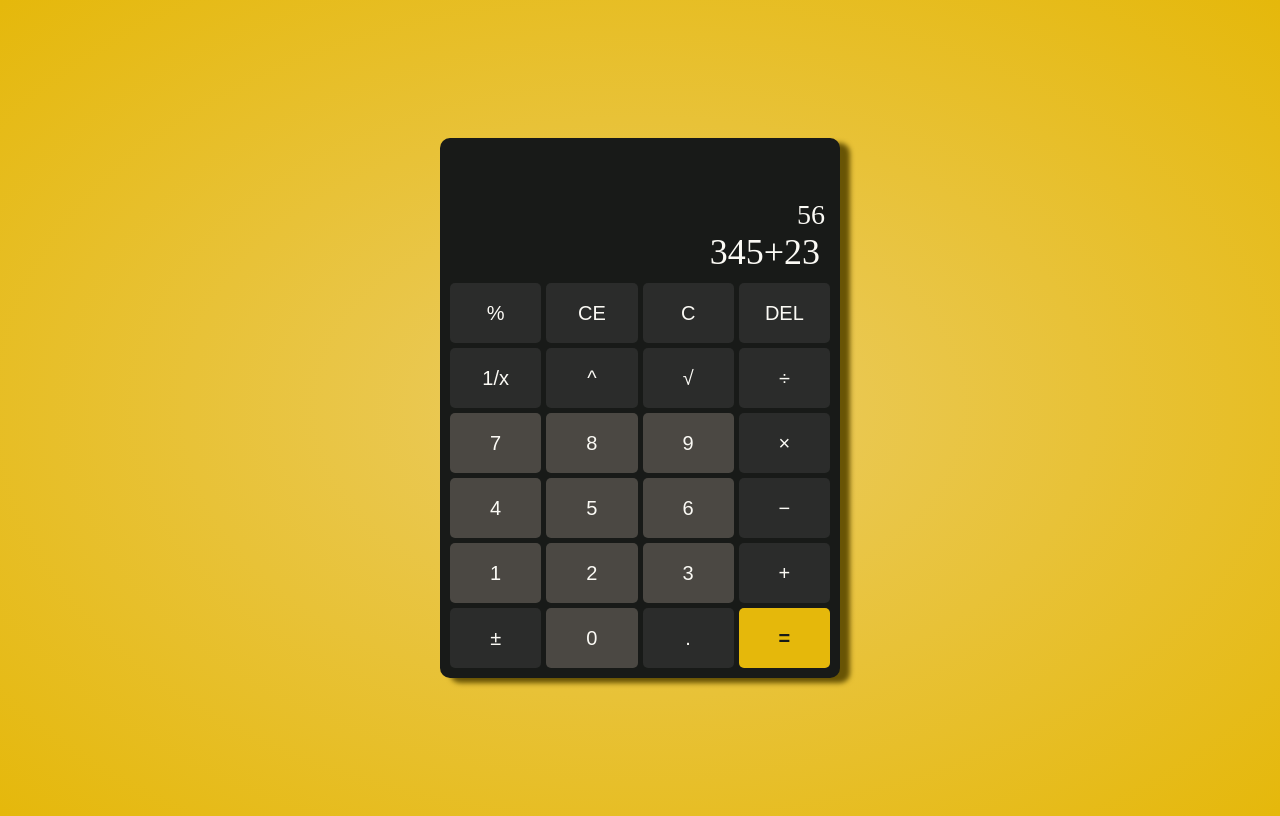
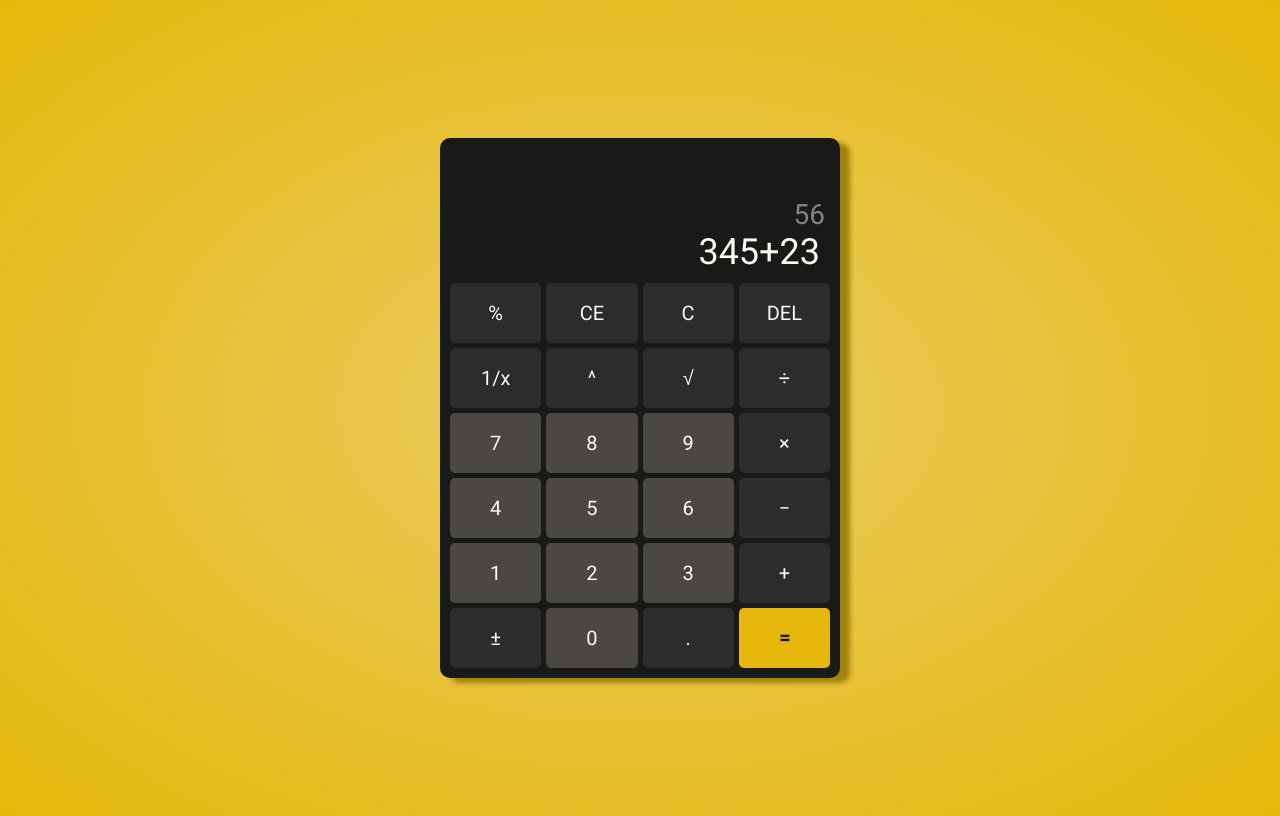
Before and after one commit to DenVIII/odin-calc-05, a plain HTML site: page index.html in a window 1280 px wide. Drawn offline with Linux system fonts and the light colour scheme.

Commit message:
Add font and hover/active effect for buttons

```diff
--- a/index.html
+++ b/index.html
@@ -4,6 +4,9 @@
     <meta charset="UTF-8">
     <meta name="viewport" content="width=device-width, initial-scale=1.0">
     <title>Calculator</title>
+    <link rel="preconnect" href="https://fonts.googleapis.com">
+    <link rel="preconnect" href="https://fonts.gstatic.com" crossorigin>
+    <link href="https://fonts.googleapis.com/css2?family=Roboto&display=swap" rel="stylesheet">
     <link rel="stylesheet" href="styles.css">
     <script src="script.js"></script>
 </head>
--- a/styles.css
+++ b/styles.css
@@ -9,6 +9,7 @@
 *, ::after, ::before {
     box-sizing: border-box;
     border-collapse: collapse;
+    font-family: 'Roboto', sans-serif;
 }
 
 body {
@@ -29,7 +30,7 @@ body {
     width: 400px;
     height: 540px;
     padding: 10px;
-    box-shadow: 10px 5px 5px #685405;
+    box-shadow: 10px 5px 5px #a0820b;
 }
 
 .calculator-display {
@@ -50,6 +51,7 @@ body {
 
 .prev-value {
     font-size: 28px;
+    color: #85837f;
 }
 
 .calculator-btns {
@@ -69,6 +71,23 @@ button {
     height: calc(360px / 6);
     width: 100%;
     font-size: 20px;
+    cursor: pointer;
+}
+
+button:hover {
+    background-color: #85837f;
+}
+
+button.equals:hover {
+    background-color: #ebcc64;
+}
+
+button:active {
+    background-color: #252525;
+}
+
+button.equals:active {
+    background-color: #d8ad02;
 }
 
 .number {
```
